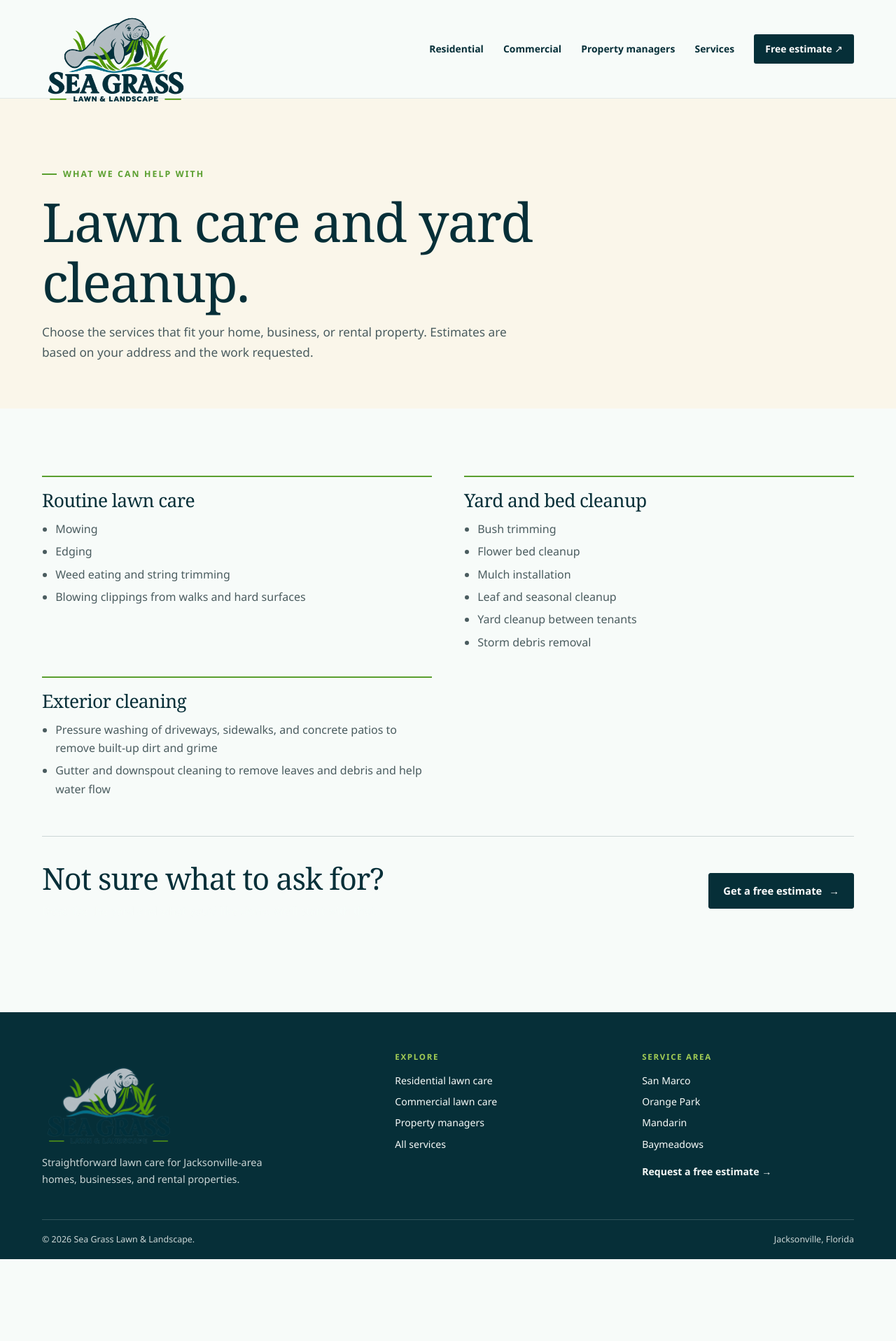
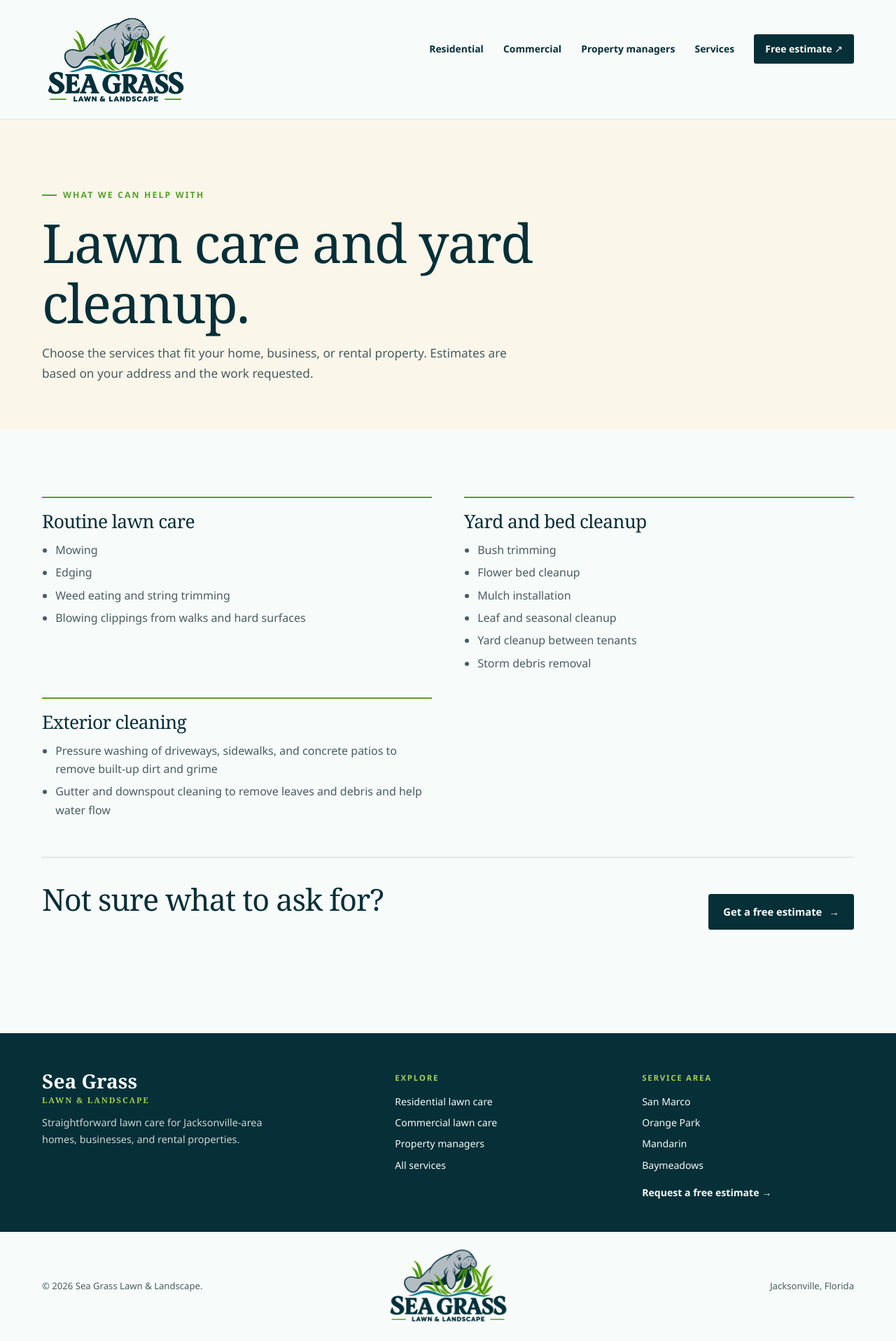
Before and after one commit to Severswoed/seagrassjax, a Jekyll site: the page built from services/index.md, in a window 1280 px wide. Shown: the whole page at 70% size. Built offline with Jekyll 4.4.1, drawn with Linux system fonts in a browser that asks for light colours; before the commit the page ends 1800 px from its top, so only the background shows below that.

Commit message:
Refine footer logo and header spacing

```diff
--- a/_includes/footer.html
+++ b/_includes/footer.html
@@ -1,9 +1,7 @@
 <footer class="site-footer">
   <div class="shell footer-main">
     <div>
-      <a class="brand brand-footer" href="{{ '/' | relative_url }}">
-        <img src="{{ '/assets/images/seagrassjax-logo-no%20background.png' | relative_url }}" alt="" width="1536" height="1024">
-      </a>
+      <a class="footer-wordmark" href="{{ '/' | relative_url }}">Sea Grass <span>Lawn &amp; Landscape</span></a>
       <p class="footer-note">Straightforward lawn care for Jacksonville-area homes, businesses, and rental properties.</p>
     </div>
     <div class="footer-links">
@@ -19,5 +17,13 @@
       <a class="footer-estimate" href="{{ '/estimate/' | relative_url }}">Request a free estimate <span aria-hidden="true">→</span></a>
     </div>
   </div>
-  <div class="shell footer-bottom"><span>© {{ site.time | date: '%Y' }} {{ site.data.business.name }}.</span><span>Jacksonville, Florida</span></div>
+  <div class="footer-bottom">
+    <div class="shell footer-bottom-inner">
+      <span class="footer-copyright">© {{ site.time | date: '%Y' }} {{ site.data.business.name }}.</span>
+      <a class="footer-bottom-logo" href="{{ '/' | relative_url }}" aria-label="Sea Grass Lawn &amp; Landscape home">
+        <img src="{{ '/assets/images/seagrassjax-logo-no%20background.png' | relative_url }}" alt="Sea Grass Lawn &amp; Landscape" width="1536" height="1024">
+      </a>
+      <span class="footer-location">Jacksonville, Florida</span>
+    </div>
+  </div>
 </footer>
--- a/assets/css/site.css
+++ b/assets/css/site.css
@@ -36,7 +36,7 @@ img, svg { max-width: 100%; }
 .skip-link:focus { transform: translateY(0); }
 :focus-visible { outline: 3px solid var(--tropical); outline-offset: 3px; }
 
-.site-header { position: relative; z-index: 2; background: var(--foam); border-bottom: 1px solid rgba(6, 47, 56, .09); }
+.site-header { position: relative; z-index: 2; padding-bottom: 30px; background: var(--foam); border-bottom: 1px solid rgba(6, 47, 56, .09); }
 .header-inner { min-height: 112px; display: flex; align-items: center; justify-content: space-between; gap: 28px; }
 .brand { display: inline-flex; align-items: center; gap: 10px; flex: 0 0 auto; color: var(--gulf); text-decoration: none; }
 .brand { position: relative; z-index: 3; }
@@ -158,16 +158,20 @@ h1 { max-width: 900px; margin: 21px 0 20px; font-size: clamp(2.8rem, 7.8vw, 6.1r
 
 .site-footer { padding-top: 54px; background: var(--gulf); color: var(--foam); }
 .footer-main { display: grid; grid-template-columns: 1.2fr .8fr .8fr; gap: 50px; padding-bottom: 45px; }
-.brand-footer { color: var(--foam); }
-.brand-footer img { width: 190px; }
-.brand-footer .brand-type strong { color: var(--foam); }
+.footer-wordmark { display: inline-grid; color: var(--foam); font-family: Georgia, "Times New Roman", serif; font-size: 1.75rem; font-weight: 700; line-height: 1; text-decoration: none; }
+.footer-wordmark span { margin-top: 8px; color: var(--palm); font-family: inherit; font-size: .72rem; font-weight: 700; letter-spacing: .16em; text-transform: uppercase; }
 .footer-note { max-width: 340px; margin: 15px 0 0; color: var(--dark-copy); font-size: .9rem; }
 .footer-links { display: grid; align-content: start; justify-items: start; gap: 7px; font-size: .88rem; }
 .footer-label { margin-bottom: 6px; color: var(--palm); font-size: .72rem; font-weight: 800; letter-spacing: .15em; text-transform: uppercase; }
 .footer-links a, .footer-links span:not(.footer-label) { color: var(--foam); text-decoration: none; }
 .footer-links a:hover { color: var(--palm); }
 .footer-estimate { margin-top: 9px; font-weight: 750; }
-.footer-bottom { display: flex; justify-content: space-between; gap: 18px; padding-block: 18px; border-top: 1px solid rgba(247, 251, 249, .18); color: var(--dark-copy); font-size: .78rem; }
+.footer-bottom { background: var(--foam); color: var(--tide); }
+.footer-bottom-inner { display: grid; grid-template-columns: 1fr auto 1fr; align-items: center; gap: 24px; min-height: 148px; padding-block: 18px; }
+.footer-bottom-logo { display: block; width: 180px; }
+.footer-bottom-logo img { display: block; width: 100%; height: auto; }
+.footer-copyright, .footer-location { color: var(--ink-muted); font-size: .82rem; }
+.footer-location { text-align: right; }
 
 @media (max-width: 880px) {
   .header-inner { position: relative; min-height: 96px; }
@@ -186,6 +190,7 @@ h1 { max-width: 900px; margin: 21px 0 20px; font-size: clamp(2.8rem, 7.8vw, 6.1r
   body { font-size: 15.5px; }
   .shell { width: min(calc(100% - 36px), var(--content)); }
   .header-inner { gap: 10px; }
+  .site-header { padding-bottom: 14px; }
   .brand img { width: 142px; transform: translateY(8px); }
   .site-nav { right: -18px; left: -18px; padding-inline: 18px; }
   .hero { padding-block: 52px 43px; }
@@ -211,7 +216,9 @@ h1 { max-width: 900px; margin: 21px 0 20px; font-size: clamp(2.8rem, 7.8vw, 6.1r
   .check-grid { grid-template-columns: 1fr; }
   .footer-main { grid-template-columns: 1fr 1fr; gap: 30px 20px; }
   .footer-main > :first-child { grid-column: 1 / -1; }
-  .footer-bottom { flex-direction: column; gap: 2px; }
+  .footer-bottom-inner { grid-template-columns: 1fr; justify-items: center; gap: 10px; padding-block: 22px; text-align: center; }
+  .footer-bottom-logo { grid-row: 1; width: 154px; }
+  .footer-location { text-align: center; }
 }
 @media (max-width: 380px) {
   .hero { padding-block: 36px 30px; }
```
